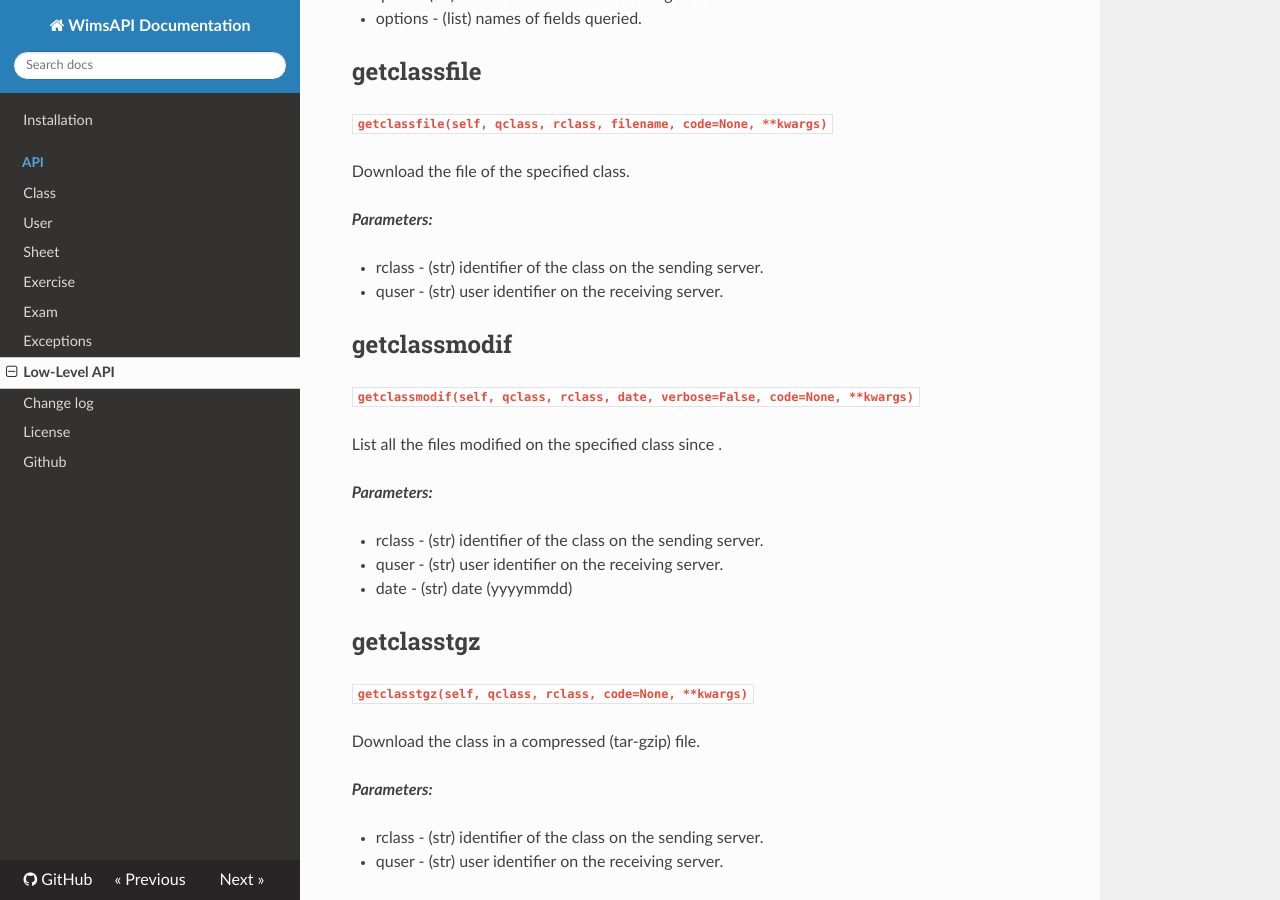
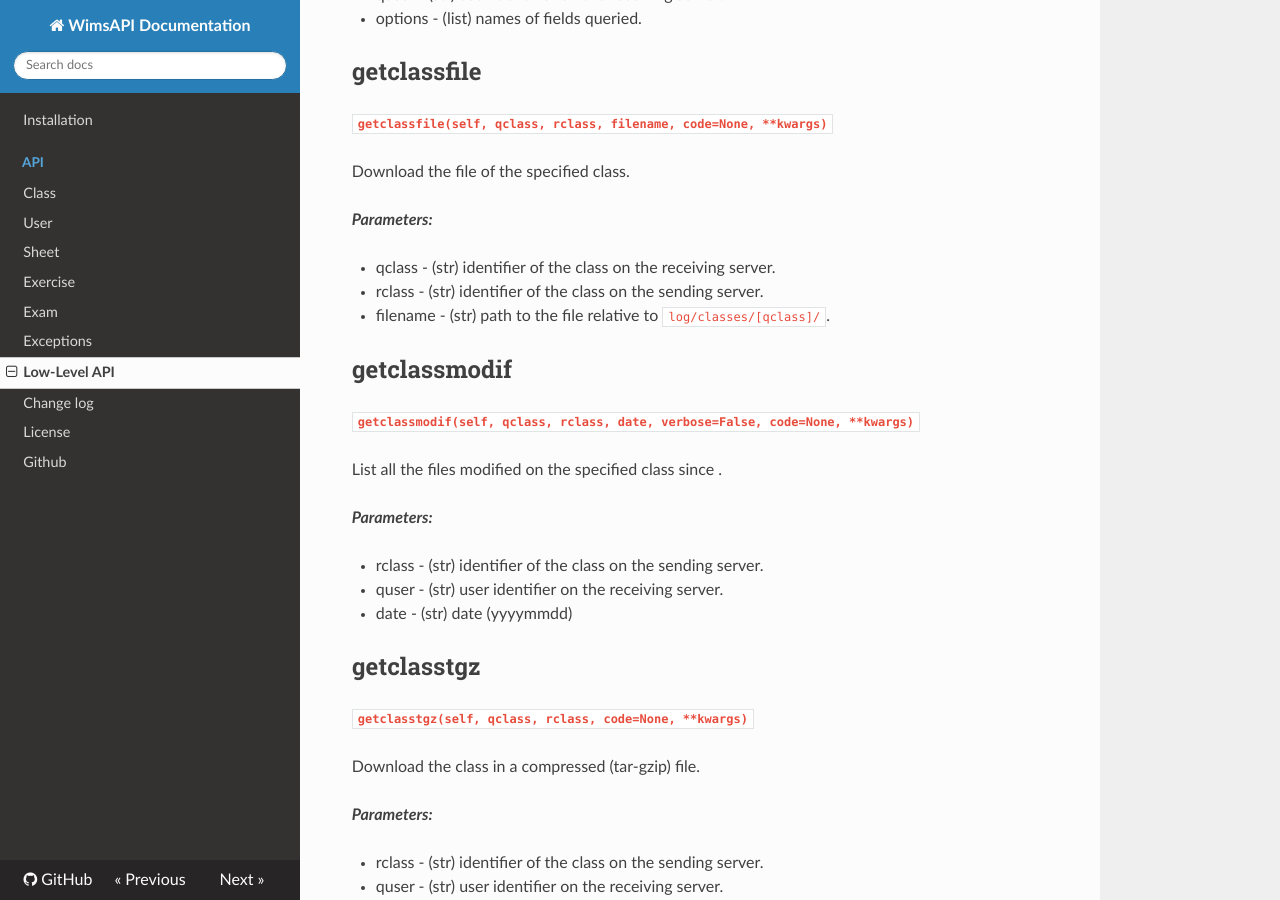
Before and after one commit to qcoumes/wimsapi, an MkDocs documentation site: the page built from docs/api.md, in a window 1280 px wide and 900 px high, scrolled down 9415 px. Built offline with MkDocs 1.6.1, drawn with Linux system fonts in a browser that asks for light colours; nearby versions of some CDN libraries.

Commit message:
Fixed some doc

```diff
--- a/docs/api.md
+++ b/docs/api.md
@@ -391,8 +391,9 @@
 
 ***Parameters:***
 
+* qclass - (str) identifier of the class on the receiving server.
 * rclass - (str) identifier of the class on the sending server.
-* quser  - (str) user identifier on the receiving server.
+* filename - (str) path to the file relative to `log/classes/[qclass]/`.
 
 
 ## getclassmodif
```
